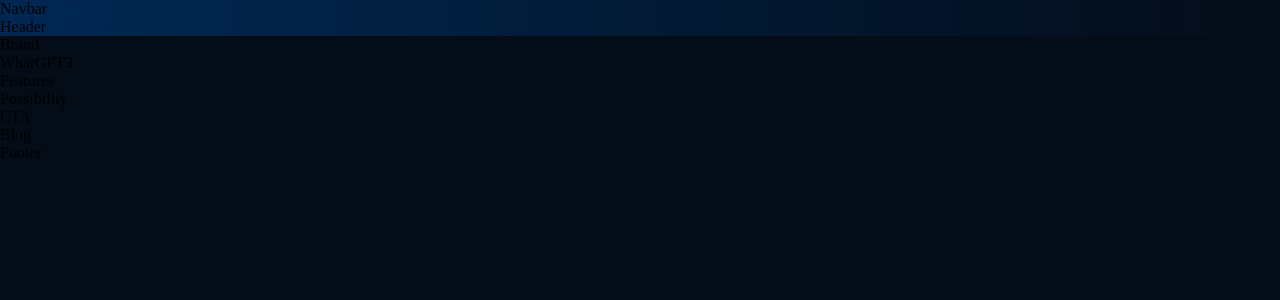
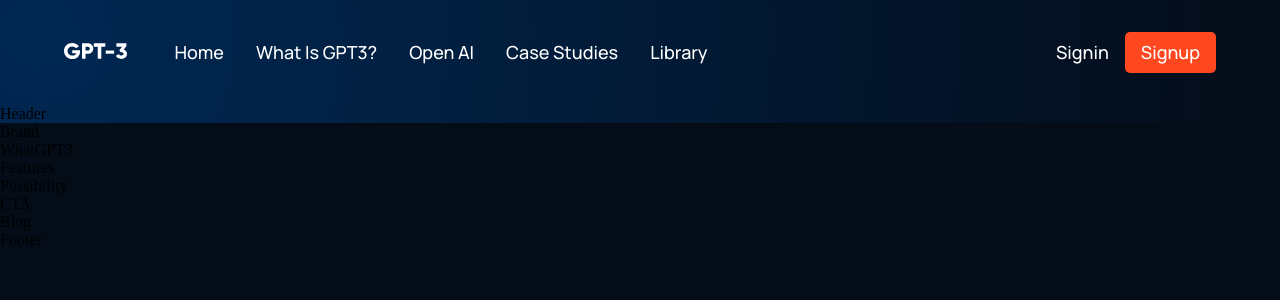
Before and after one commit to srijan-lamichhane/GPT-3, a React (Create React App) app: page / in a window 1280 px wide. Shown: the top 300 px of the page. Built offline with nearby package versions, Linux system fonts and the light colour scheme.

Commit message:
feat: nabar responsive

```diff
--- a/src/components/navbar/Navbar.jsx
+++ b/src/components/navbar/Navbar.jsx
@@ -1,11 +1,69 @@
+import React from 'react'
 import './navbar.css';
+import logo from '../../assets/logo.svg';
+import { RiMenu3Line, RiCloseLine } from 'react-icons/ri';
+import { useState } from 'react';
 
-import React from 'react'
+
+
+const Menu = () => (
+  <>
+    <p><a href="#home">Home</a></p>
+    <p><a href="#wgpt3">What is GPT3?</a></p>
+    <p><a href="#possibility">Open AI</a></p>
+    <p><a href="#features">Case Studies</a></p>
+    <p><a href="#blog">Library</a></p>
+  </>
+)
 
 const Navbar = () => {
+
+  const [toogleMenu, setToggleMenu] = useState(false);
+
   return (
-    <div>
-      Navbar
+    <div className='gpt3__navbar'>
+      <div className="gpt3__navbar-links">
+        <div className="gpt3__navbar-links_logo">
+          <img src={logo} alt="logo" />
+        </div>
+        <div className="gpt3__navbar-links_container">
+          {/* <p><a href="#home">Home</a></p>
+          <p><a href="#wgpt3">What is GPT3?</a></p>
+          <p><a href="#possibility">Open AI</a></p>
+          <p><a href="#features">Case Studies</a></p>
+          <p><a href="#blog">Library</a></p> */}
+          <Menu />
+        </div>
+      </div>
+
+      <div className="gpt3__navbar-sign">
+        <p>signin</p>
+        <button type='button'>Signup</button>
+      </div>
+
+      <div className="gpt3__navbar-menu">
+
+        {toogleMenu
+          ? <RiCloseLine color='#fff' size={27}
+            onClick={() => setToggleMenu(false)} />
+          : <RiMenu3Line color='#fff' size={27}
+            onClick={() => setToggleMenu(true)} />
+        }
+
+        {toogleMenu && (
+          <div className="gpt3__navbar-menu_container scale-up-center">
+            <div className="gpt3_navbar-menu_container-links">
+              <Menu />
+              <div className="gpt3__navbar-menu_container-links-sign">
+                <p>signin</p>
+                <button type='button'>Signup</button>
+              </div>
+            </div>
+          </div>
+        )}
+
+      </div>
+
     </div>
   )
 }
--- a/src/components/navbar/navbar.css
+++ b/src/components/navbar/navbar.css
@@ -0,0 +1,129 @@
+.gpt3__navbar{
+    display: flex;
+    justify-content: space-between;
+    align-items: center;
+    padding: 2rem 4rem;
+}
+
+.gpt3__navbar-links{
+    display: flex;
+    flex: 1;
+    justify-content: flex-start;
+    align-items: center;
+}
+
+.gpt3__navbar-links_logo{
+    margin-right: 2rem;
+}
+
+.gpt3__navbar-links_logo img{
+    width: 62.53px;
+    height: 16px;
+}
+
+.gpt3__navbar-links_container{
+    display: flex;
+    flex-direction: row;      /* default */
+}
+
+.gpt3__navbar-links_container p,
+.gpt3__navbar-sign p,
+.gpt3__navbar-menu_container p{
+    color: #fff;
+    font-family: var(--font-family);
+    font-weight: 500;
+    font-size: 18px;
+    line-height: 25px;
+    text-transform: capitalize;
+
+    margin: 0 1rem;
+    cursor: pointer;
+}
+
+.gpt3__navbar-sign{
+    display: flex;
+    justify-content: flex-end;
+    align-items: center;
+}
+
+.gpt3__navbar-sign button,
+.gpt3__navbar-menu_container button{
+    padding: 0.5rem 1rem;
+    color: #fff;
+    background: #ff4820;
+    font-family: var(--font-family);
+    font-weight: 500;
+    font-size: 18px;
+    line-height: 25px;
+    border-radius: 5px;
+
+    border: none;
+    outline: none;
+    cursor: pointer;
+}
+
+.gpt3__navbar-menu{
+    margin-left: 1rem;
+    display: none;
+    position: relative;
+}
+
+.gpt3__navbar-menu svg{
+    cursor: pointer;
+}
+
+.gpt3__navbar-menu_container{
+    display: flex;
+    justify-content: flex-end;
+    align-items: flex-end;
+    flex-direction: column;
+    text-align: end;
+    background: var(--color-footer);
+    padding: 2rem;
+    position: absolute; /* gets out of the bound of navbar */
+    top: 40px;
+    right: 2rem;
+    margin-top: 1rem;
+    min-width: 210px;
+    border-radius: 5px;
+    box-shadow: 0px 0px 5px rgba(0,0,0,0.2);
+}
+
+.gpt3__navbar-menu_container p {
+    margin: 1rem 0;
+}
+
+.gpt3__navbar-menu_container-links-sign{
+    display: none;
+}
+
+
+@media screen and ( max-width: 1050px){
+    .gpt3__navbar-links_container{
+        display: none;
+    }
+    .gpt3__navbar-menu{
+        display: flex;
+    }
+}
+
+@media screen and ( max-width: 700px){
+    .gpt3__navbar{
+        padding: 2rem 4rem;
+    }
+}
+
+@media screen and ( max-width: 550px){
+    .gpt3__navbar{
+        padding: 2rem;
+    }
+    .gpt3__navbar-sign{
+        display: none;
+    }
+    .gpt3__navbar-menu_container{
+        top: 20px;
+    }
+    .gpt3__navbar-menu_container-links-sign{
+        display: block;
+    }
+}
```
